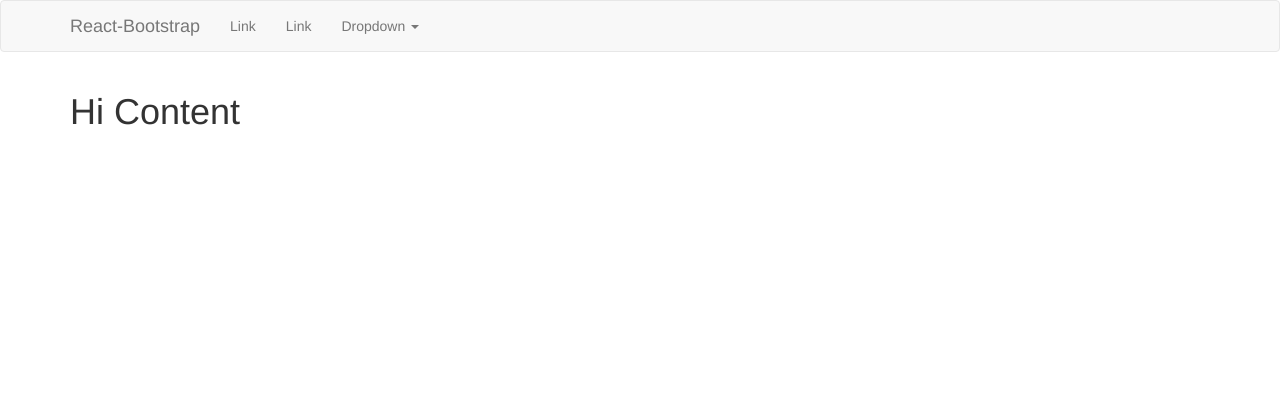
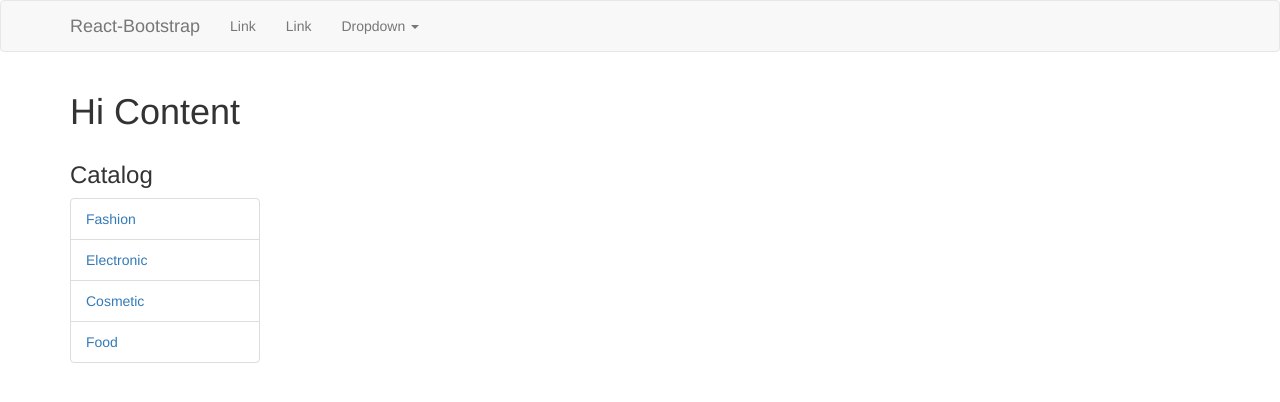
Before and after one commit to room135/droppa, a React (Create React App) app: page / in a window 1280 px wide. Shown: the top 402 px of the page. Built offline with nearby package versions, Linux system fonts and the light colour scheme.

Commit message:
push left menu category text list

```diff
--- /dev/null
+++ b/src/components/home_content/CategoryTextList.js
@@ -0,0 +1,24 @@
+import React, { Component } from 'react';
+import { ListGroup, ListGroupItem } from 'react-bootstrap';
+
+class CategoryTextList extends Component {
+  render() {
+    return (
+    <div className="CategoryTextList">
+      	<div className="col-md-2">
+      		<div className="row">
+      			<h3>Catalog</h3>
+				<ul className="list-group">
+					<li className="list-group-item"><a href="#">Fashion</a></li>
+					<li className="list-group-item"><a href="#">Electronic</a></li>
+					<li className="list-group-item"><a href="#">Cosmetic</a></li>
+					<li className="list-group-item"><a href="#">Food</a></li>
+				</ul>
+      		</div>
+      	</div>
+    </div>
+    );
+  }
+}
+
+export default CategoryTextList;
--- a/src/components/home_content/Content.js
+++ b/src/components/home_content/Content.js
@@ -1,10 +1,12 @@
 import React, { Component } from 'react';
+import CategoryTextList from './CategoryTextList';
 
 class Content extends Component {
 	render() {
 		return (
 			<div className="Content container">
 				<h1>Hi Content</h1>
+				<CategoryTextList />
 			</div>
 		)
 	}
```
